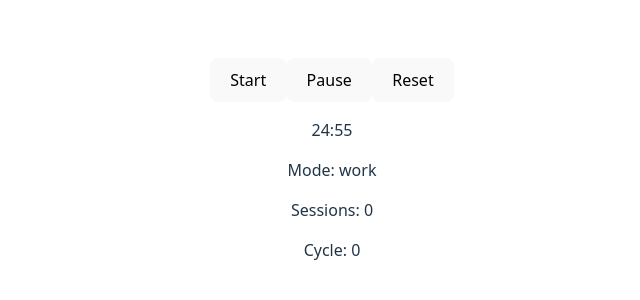
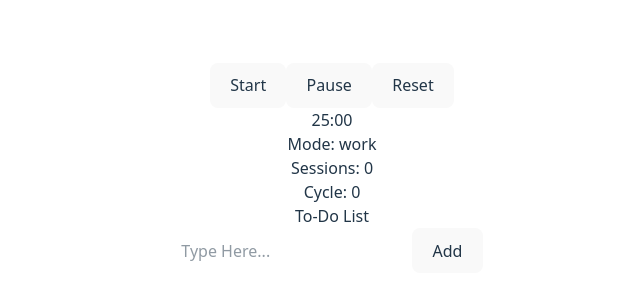
Before and after one commit to Lalalaloo/Pomfy, a React (Vite) app in the folder Pomodoro App/: page / in a window 1280 px wide. Shown: the part 232-532 px from the top of the page, without its empty margins (308-948 px from the left). Built offline with nearby package versions, Linux system fonts and the light colour scheme.

Commit message:
To-Do list Logic all complete. Add, Edit, Complete, and Delete. and a timer bug was fixed

```diff
--- a/Pomodoro App/src/App.css
+++ b/Pomodoro App/src/App.css
@@ -1,42 +1,8 @@
+@import "tailwindcss";
+
 #root {
   max-width: 1280px;
   margin: 0 auto;
   padding: 2rem;
   text-align: center;
 }
-
-.logo {
-  height: 6em;
-  padding: 1.5em;
-  will-change: filter;
-  transition: filter 300ms;
-}
-.logo:hover {
-  filter: drop-shadow(0 0 2em #9d9fcdaa);
-}
-.logo.react:hover {
-  filter: drop-shadow(0 0 2em #61dafbaa);
-}
-
-@keyframes logo-spin {
-  from {
-    transform: rotate(0deg);
-  }
-  to {
-    transform: rotate(360deg);
-  }
-}
-
-@media (prefers-reduced-motion: no-preference) {
-  a:nth-of-type(2) .logo {
-    animation: logo-spin infinite 20s linear;
-  }
-}
-
-.card {
-  padding: 2em;
-}
-
-.read-the-docs {
-  color: #888;
-}
--- a/Pomodoro App/src/App.jsx
+++ b/Pomodoro App/src/App.jsx
@@ -1,14 +1,13 @@
-
 import './App.css'
-import Timer from './timer.jsx'
+import Page from './Page.jsx'
 function App() {
 
   return (
     <div>
-      <Timer/>
+      <Page/>
     </div>
 
-  );
+  )
 }
 
 export default App;
--- /dev/null
+++ b/Pomodoro App/src/Page.jsx
@@ -0,0 +1,11 @@
+import './App.css'
+import Timer from './pomodoroTimer/timer.jsx'
+import TodoWrapper from './To-do-list/TodoWrapper.jsx'
+export default function Page() {
+  return(
+    <div>
+        <Timer />
+        <TodoWrapper/>
+    </div>
+  )
+}
--- /dev/null
+++ b/Pomodoro App/src/To-do-list/TodoForm.jsx
@@ -0,0 +1,27 @@
+import React, { useState } from 'react'
+
+
+export default function  TodoForm({addTodo}) {
+  const [value, setValue] = useState("")
+
+  const handleSubmit = e => {
+    e.preventDefault();
+    addTodo(value);
+    setValue("")
+  }
+
+  return(
+    <form onSubmit = {handleSubmit}>
+      <input
+        type="text"
+        value = {value}
+        placeholder="Type Here..."
+        onChange = {(e) => setValue(e.target.value)} />
+
+      <button type = 'submit'>
+        Add
+      </button>
+    </form>
+
+  )
+}
--- /dev/null
+++ b/Pomodoro App/src/To-do-list/TodoWrapper.jsx
@@ -0,0 +1,61 @@
+import React, { useState } from "react";
+import { v4 as uuidv4 } from "uuid";
+import TodoForm from "./TodoForm";
+import Todo from "./todo";
+import EditTodoForm from "./editTodoForm.jsx"
+export default function ToDoWrapper() {
+  const [todos, setTodos] = useState([]);
+
+  const toggleComplete = (id) => {
+    setTodos(
+      todos.map((todo) => {
+        if (todo.id === id) {
+          return { ...todo, completed: !todo.completed };
+        } else {
+          return todo;
+        }
+      }),
+    );
+  };
+
+  const deleteTodo = (id) => {
+    setTodos(todos.filter((todo) => todo.id !== id));
+  };
+
+  const editTodo = (id) => {
+    setTodos(todos.map(todo => todo.id === id ? {...todo, isEditing: !todo.isEditing} : todo))
+  }
+
+  const editTask = (task, id) => {
+    setTodos(todos.map(todo => todo.id === id ? {...todo, task, isEditing:
+    !todo.isEditing} : todo))
+  }
+  const addTodo = (todo) => {
+    setTodos([
+      ...todos,
+      { id: uuidv4(), task: todo, completed: false, isEditing: false },
+    ]);
+  };
+
+  return (
+    <div>
+      <h2>To-Do List</h2>
+      <TodoForm addTodo={addTodo} />
+      {todos.map((todo) =>
+        todo.isEditing ? (
+          <EditTodoForm
+            editTodo={editTask}
+            task = {todo}/>
+        ) : (
+          <Todo
+            task={todo}
+            key={todo.id}
+            toggleComplete={toggleComplete}
+            deleteTodo={deleteTodo}
+            editTodo={editTodo}
+          />
+        )
+      )}
+    </div>
+  );
+}
--- /dev/null
+++ b/Pomodoro App/src/To-do-list/editTodoForm.jsx
@@ -0,0 +1,27 @@
+import React, { useState } from 'react'
+
+
+export default function  EditTodoForm({editTodo, task}) {
+  const [value, setValue] = useState("")
+
+  const handleSubmit = e => {
+    e.preventDefault();
+    editTodo(value, task.id);
+    setValue("")
+  }
+
+  return(
+    <form onSubmit = {handleSubmit}>
+      <input
+        type="text"
+        value = {value}
+        placeholder="Type Here..."
+        onChange = {(e) => setValue(e.target.value)} />
+
+      <button type = 'submit'>
+        update
+      </button>
+    </form>
+
+  )
+}
--- /dev/null
+++ b/Pomodoro App/src/To-do-list/todo.jsx
@@ -0,0 +1,43 @@
+import React from 'react'
+import { Trash, Pen, Circle } from 'lucide-react'
+
+export default function Todo({task, toggleComplete, deleteTodo, editTodo}){
+  return(
+    <div>
+
+      <Circle
+        onClick={() => toggleComplete(task.id)}
+        fill={task.completed ? "pink" : "none"}
+        stroke="pink"
+        style={{cursor: 'pointer'}}
+      />
+
+      <p
+
+        onClick={() => toggleComplete(task.id)}
+        className={
+        `${task.completed ? "completed" : ""}`}>
+        {task.task}
+
+      </p>
+
+      <div>
+
+        <Trash
+          onClick={() => {
+            deleteTodo(task.id);
+          }}
+          style={{cursor: 'pointer'}}
+        />
+
+        <Pen
+          onClick={() => {
+            editTodo(task.id);
+          }}
+          style={{cursor: 'pointer'}}
+        />
+
+      </div>
+    </div>
+  )
+}
--- a/Pomodoro App/src/timer.jsx
+++ b/Pomodoro App/src/pomodoroTimer/timer.jsx
@@ -9,7 +9,7 @@ import { useEffect } from "react"
 
     useEffect(() => {
       timer.handleReset()
-      timer.handleStart()
+
     }, [mode])
 
     return (
--- a/Pomodoro App/vite.config.js
+++ b/Pomodoro App/vite.config.js
@@ -1,8 +1,11 @@
 import { defineConfig } from 'vite'
 import react from '@vitejs/plugin-react'
+import tailwindcss from '@tailwindcss/vite'
 
 export default defineConfig({
-  plugins: [react()],
+  plugins: [react(),
+           tailwindcss()],
+
   server: {
     host: '0.0.0.0',
     port: 5000,
```
Also changed, not shown: Pomodoro App/package.json (+6 -1 lines), Pomodoro App/src/pomodoroTimer/usePomodoro.js (renamed from Pomodoro App/src/usePomodoro.js, +3 -4 lines), Pomodoro App/src/pomodoroTimer/useTimer.js (renamed from Pomodoro App/src/useTimer.js), 1 other file (tests, documents, lock files or other folders).
